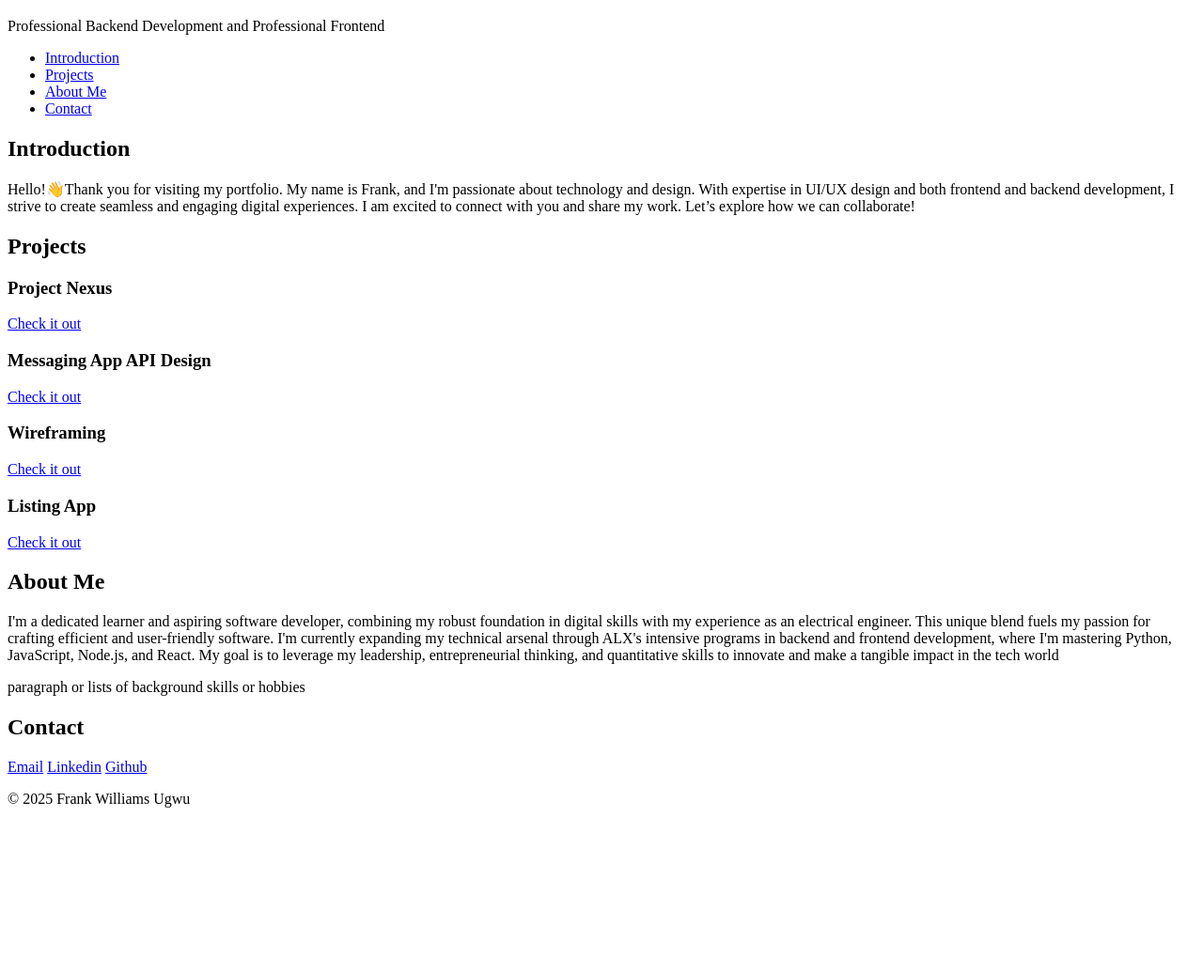
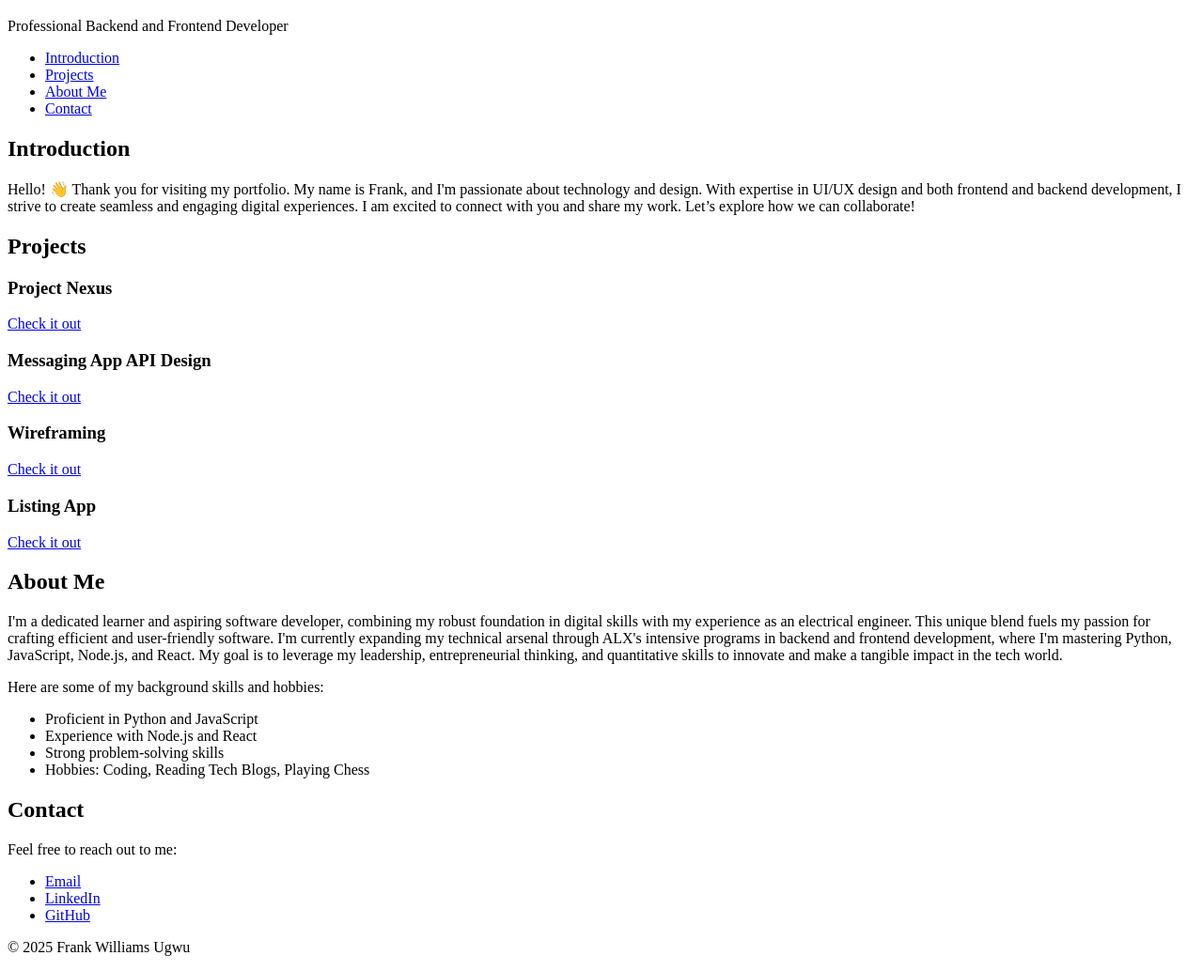
Before and after one commit to FrankieWilson1/My_First_Portfolio, a plain HTML site: page portfolio/index.html in a window 1280 px wide. Shown: the part 61-1095 px from the top of the page at 94% size. Before the commit the page ends 937 px from the top, so only its background shows below. Drawn offline with Linux system fonts and the light colour scheme.

Commit message:
fic: add <nav> tag to wrap up the navigation links as part of the requirement of the project

```diff
--- a/portfolio/index.html
+++ b/portfolio/index.html
@@ -10,21 +10,25 @@
 <body>
     <header>
         <h1>Frank Williams Ugwu</h1>
-        <p>Professional Backend Development and Professional Frontend</p>
+        <p>Professional Backend and Frontend Developer</p>
 
+        <nav>
             <ul>
                 <li><a href="#introduction">Introduction</a></li>
                 <li><a href="#projects">Projects</a></li>
                 <li><a href="#about">About Me</a></li>
                 <li><a href="#contact">Contact</a></li>
             </ul>
+        </nav>
     </header>
+
+    <main>
         <section id="introduction">
             <h2>Introduction</h2>
-        <p>Hello!👋Thank you for visiting my portfolio. My name is Frank, and I'm passionate about technology and
+            <p>Hello! 👋 Thank you for visiting my portfolio. My name is Frank, and I'm passionate about technology and
                 design. With expertise in UI/UX design and both frontend and backend development, I strive to create
-            seamless and engaging digital experiences. I am excited to connect with you and share my work. Let’s explore
-            how we can collaborate!</p>
+                seamless and engaging digital experiences. I am excited to connect with you and share my work. Let’s
+                explore how we can collaborate!</p>
         </section>
 
         <section id="projects">
@@ -50,25 +54,35 @@
         <section id="about">
             <h2>About Me</h2>
             <p>I'm a dedicated learner and aspiring software developer, combining my robust foundation in digital skills
-            with my experience as an electrical engineer. This unique blend fuels my passion for crafting efficient and
-            user-friendly software. I'm currently expanding my technical arsenal through ALX's intensive programs in
-            backend and frontend development, where I'm mastering Python, JavaScript, Node.js, and React. My goal is to
-            leverage my leadership, entrepreneurial thinking, and quantitative skills to innovate and make a tangible
-            impact in the tech world</p>
-        <p> paragraph or lists of background skills or hobbies</p>
+                with my experience as an electrical engineer. This unique blend fuels my passion for crafting efficient
+                and user-friendly software. I'm currently expanding my technical arsenal through ALX's intensive
+                programs in backend and frontend development, where I'm mastering Python, JavaScript, Node.js, and
+                React. My goal is to leverage my leadership, entrepreneurial thinking, and quantitative skills to
+                innovate and make a tangible impact in the tech world.</p>
+            <p>Here are some of my background skills and hobbies:</p>
+            <ul>
+                <li>Proficient in Python and JavaScript</li>
+                <li>Experience with Node.js and React</li>
+                <li>Strong problem-solving skills</li>
+                <li>Hobbies: Coding, Reading Tech Blogs, Playing Chess</li>
+            </ul>
         </section>
 
         <section id="contact">
             <h2>Contact</h2>
-        <a href="mailto:frankuwill101@gmail.com" target="_blank">Email</a>
-        <a href="https://www.linkedin.com/in/frankiewilson?utm_source=share&utm_campaign=share_via&utm_content=profile&utm_medium=android_app"
-            target="_blank">Linkedin</a>
-        <a href="https://github.com/FrankieWilson1/" target="_blank">Github</a>
+            <p>Feel free to reach out to me:</p>
+            <ul>
+                <li><a href="mailto:frankuwill101@gmail.com">Email</a></li>
+                <li><a href="https://www.linkedin.com/in/frankiewilson" target="_blank">LinkedIn</a></li>
+                <li><a href="https://github.com/FrankieWilson1/" target="_blank">GitHub</a></li>
+            </ul>
         </section>
+    </main>
 
     <footer>
-        <p> &copy; 2025 Frank Williams Ugwu</p>
+        <p>&copy; 2025 Frank Williams Ugwu</p>
     </footer>
 </body>
 
+
 </html>
```
Lines whose indentation alone changed are shown as unchanged.
